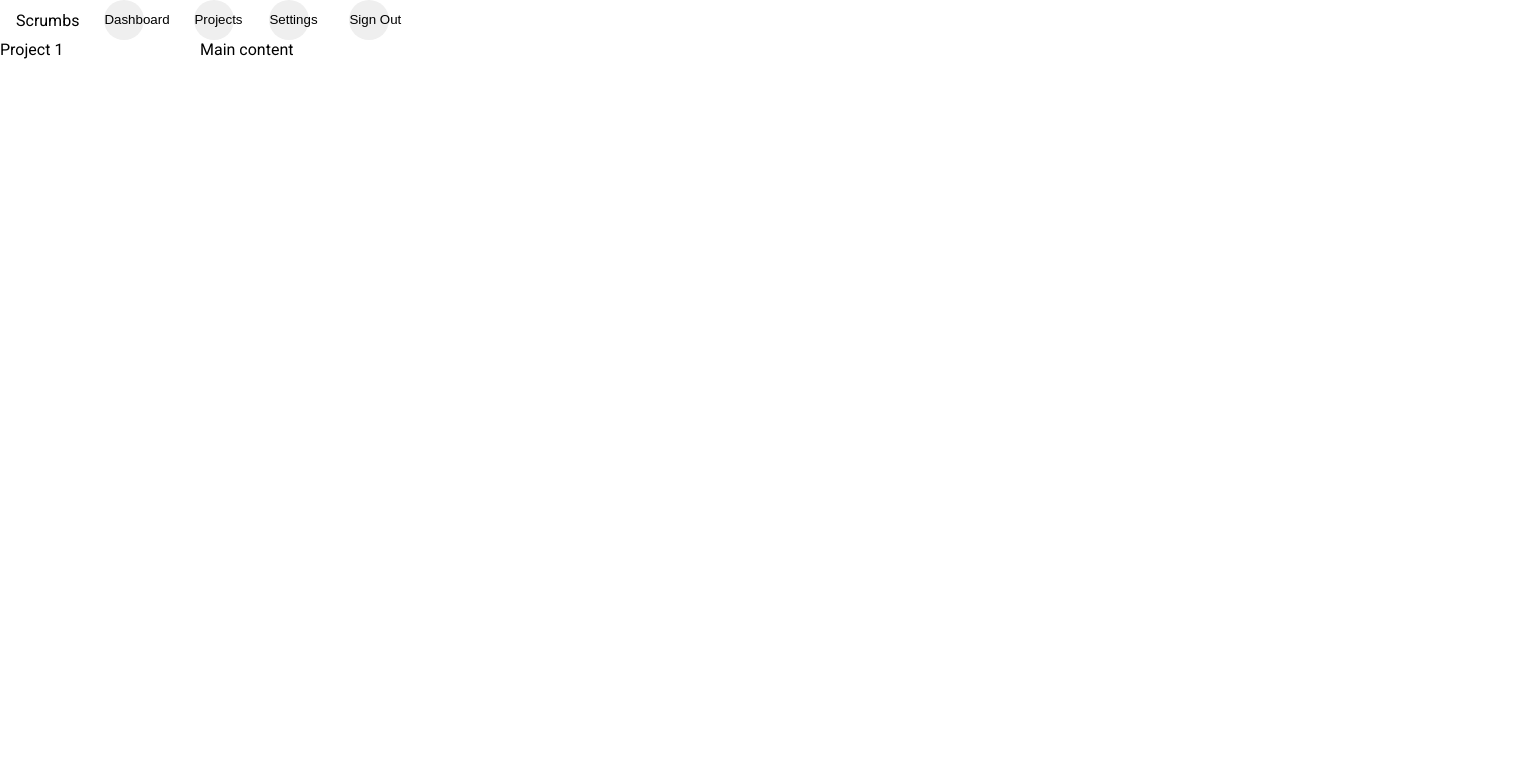
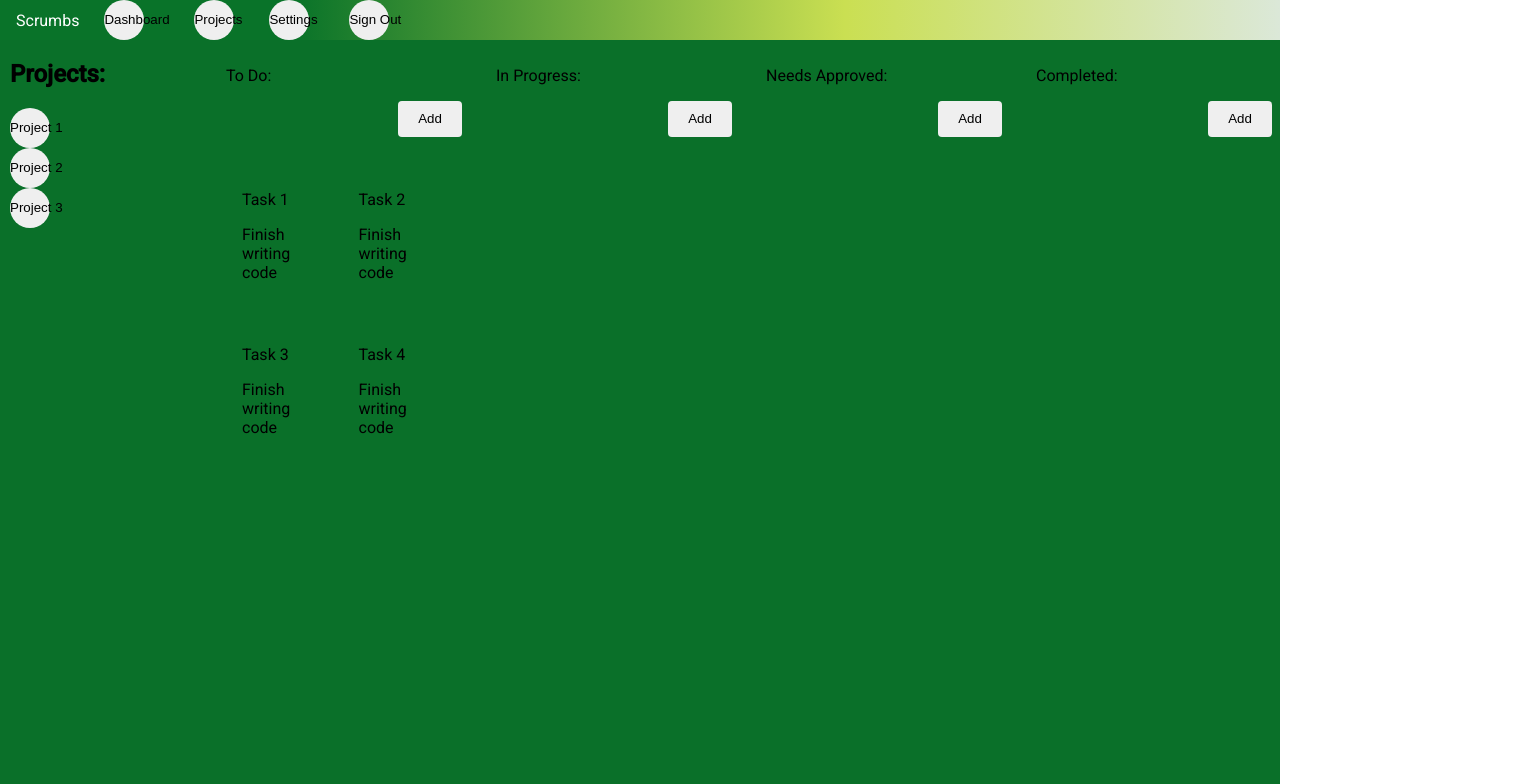
Before and after one commit to dsm1015/scrumbs, an Angular app in the folder my-app/: page /projects in a window 1280 px wide. Shown: the top 784 px of the page, 1515 px wide, since content can reach past the window. Built offline with nearby package versions, Linux system fonts and the light colour scheme.

Commit message:
Worked on Projects UI

```diff
--- a/my-app/src/app/app.module.ts
+++ b/my-app/src/app/app.module.ts
@@ -20,6 +20,9 @@ import { MatGridListModule } from '@angular/material/grid-list'; //grid
 import { MatSidenavModule } from '@angular/material/sidenav'; //sidebar
 import { MatListModule } from '@angular/material/list'; //list
 
+//Font Awesome
+import { FontAwesomeModule } from '@fortawesome/angular-fontawesome';
+
 
 @NgModule({
   declarations: [
@@ -40,7 +43,8 @@ import { MatListModule } from '@angular/material/list'; //list
     MatToolbarModule,
     MatGridListModule,
     MatSidenavModule,
-    MatListModule
+    MatListModule,
+    FontAwesomeModule
   ],
   providers: [],
   bootstrap: [AppComponent]
--- a/my-app/src/app/protected/dashboard/dashboard.component.css
+++ b/my-app/src/app/protected/dashboard/dashboard.component.css
@@ -1,6 +1,12 @@
 body {
     background-color: lightgray;
 }
+
+.top-nav-bar {
+    background: rgb(9,115,41);
+    background: linear-gradient(90deg, rgba(9,115,41,1) 23%, rgba(202,223,82,1) 66%, rgba(219,232,216,1) 100%);
+    color: white;
+  }
 
 .main-card {
     padding: 30px;
--- a/my-app/src/app/protected/dashboard/dashboard.component.html
+++ b/my-app/src/app/protected/dashboard/dashboard.component.html
@@ -1,12 +1,12 @@
 <body>
     <!-- Top nav bar -->
     <div>
-        <mat-toolbar>
+        <mat-toolbar class="top-nav-bar">
             <span class="title">Scrumbs</span>
             <span class="spacer" style="width: 25px;"></span>
-            <button mat-icon-button routerLink='/Dashboard'>Dashboard</button>
+            <button mat-icon-button routerLink='/dashboard'>Dashboard</button>
             <span class="spacer" style="width: 50px;"></span>
-            <button mat-icon-button routerLink='/Projects'>Projects</button>
+            <button mat-icon-button routerLink='/projects'>Projects</button>
             <span class="spacer" style="width: 35px;"></span>
             <button mat-icon-button>Settings</button>
             <span class="spacer" style="width: 40px;"></span>
--- a/my-app/src/app/protected/project-manager/project-manager.component.css
+++ b/my-app/src/app/protected/project-manager/project-manager.component.css
@@ -1,8 +1,26 @@
-.example-container {
-    width: 1515px;
-    height: 800px;
+.top-nav-bar {
+  background: rgb(9,115,41);
+  background: linear-gradient(90deg, rgba(9,115,41,1) 23%, rgba(202,223,82,1) 66%, rgba(219,232,216,1) 100%);
+  color: white;
+}
+
+.sidenav {
+    width: 100vw;
+    height: 95vh;
+    background-color: #0A7029;
 
   }
+
 mat-drawer {
     width: 200px;
+  }
+
+.project-list {
+    padding-left: 10px;
+  }
+
+.project-card {
+  margin-left: 10px;
+  margin-top: 10px;
+  margin-bottom: 10px;
 }
--- a/my-app/src/app/protected/project-manager/project-manager.component.html
+++ b/my-app/src/app/protected/project-manager/project-manager.component.html
@@ -1,12 +1,12 @@
 <body>
     <!-- Top nav bar -->
     <div>
-        <mat-toolbar>
+        <mat-toolbar class="top-nav-bar">
             <span class="title">Scrumbs</span>
             <span class="spacer" style="width: 25px;"></span>
-            <button mat-icon-button>Dashboard</button>
+            <button mat-icon-button routerLink='/dashboard'>Dashboard</button>
             <span class="spacer" style="width: 50px;"></span>
-            <button mat-icon-button>Projects</button>
+            <button mat-icon-button routerLink='/projects'>Projects</button>
             <span class="spacer" style="width: 35px;"></span>
             <button mat-icon-button>Settings</button>
             <span class="spacer" style="width: 40px;"></span>
@@ -16,9 +16,68 @@
 
     <!-- Left nav bar -->
     <div>
-        <mat-drawer-container class="example-container">
-            <mat-drawer mode="side" opened>Project 1</mat-drawer>
-            <mat-drawer-content>Main content</mat-drawer-content>
+        <mat-drawer-container class="sidenav">
+            <mat-drawer mode="side" class="project-list" opened>
+                <h2>Projects:</h2>
+                <button mat-icon-button>Project 1</button>
+                <br>
+                <button mat-icon-button>Project 2</button>
+                <br>
+                <button mat-icon-button>Project 3</button>
+            </mat-drawer>
+            <mat-drawer-content>
+                <!-- Cards for varying project tasks -->
+                <mat-card class="project-card" fxFlex="25">
+                    <mat-card-title>
+                        To Do:
+                    </mat-card-title>
+                    <mat-card-actions class="addBtn" align="end">
+                        <button mat-button>Add</button>
+                    </mat-card-actions>
+                    <div>
+                        <mat-grid-list cols="2" rowHeight="150px" gutterSize="5px">
+                            <mat-grid-tile *ngFor="let i of [1, 2, 3, 4]">
+                                <mat-card fxFlex="100" fxAlign="stretch">
+                                    <mat-card-subtitle>
+                                        Task {{i}}
+                                    </mat-card-subtitle>
+                                    <mat-card-content>
+                                        Finish writing code
+                                    </mat-card-content>
+                                </mat-card>
+                            </mat-grid-tile>
+                        </mat-grid-list>
+                    </div>
+                </mat-card>
+
+                <mat-card class="project-card" fxFlex="25">
+                    <mat-card-title>
+                        In Progress:
+                    </mat-card-title>
+                    <mat-card-actions class="addBtn" align="end">
+                        <button mat-button>Add</button>
+                    </mat-card-actions>
+                </mat-card>
+
+                <mat-card class="project-card" fxFlex="25">
+                    <mat-card-title>
+                        Needs Approved:
+                    </mat-card-title>
+                    <mat-card-actions class="addBtn" align="end">
+                        <button mat-button>Add</button>
+                    </mat-card-actions>
+                </mat-card>
+
+                <mat-card class="project-card" fxFlex="25">
+                    <mat-card-title>
+                        Completed:
+                    </mat-card-title>
+                    <mat-card-actions class="addBtn" align="end">
+                        <button mat-button>Add</button>
+                    </mat-card-actions>
+                </mat-card>
+
+            </mat-drawer-content>
         </mat-drawer-container>
     </div>
 </body>
--- a/my-app/src/styles.css
+++ b/my-app/src/styles.css
@@ -2,3 +2,6 @@
 
 html, body { height: 100%; }
 body { margin: 0; font-family: Roboto, "Helvetica Neue", sans-serif; }
+
+html, body { height: 100%; }
+body { margin: 0; font-family: Roboto, "Helvetica Neue", sans-serif; }
```
